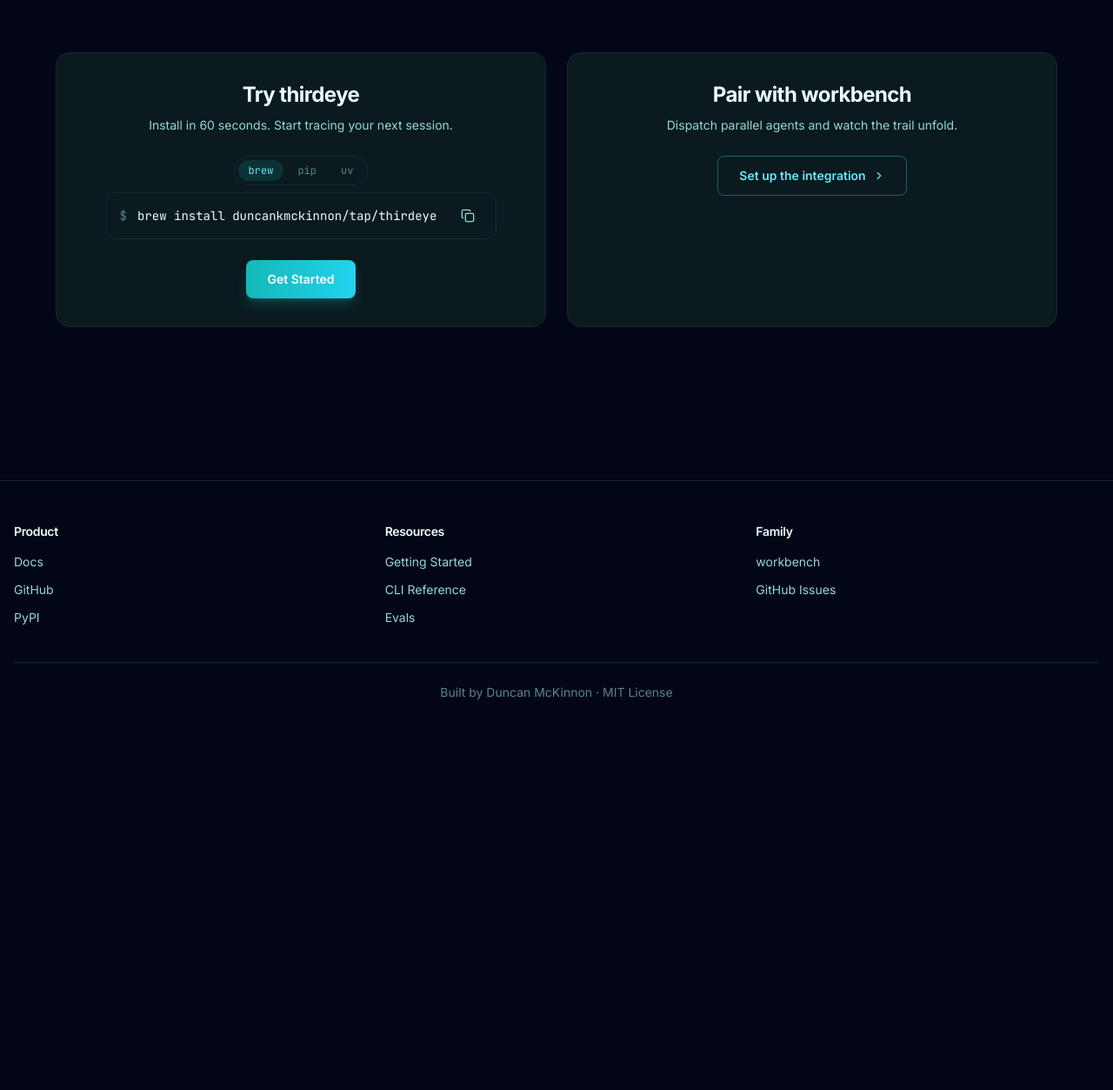
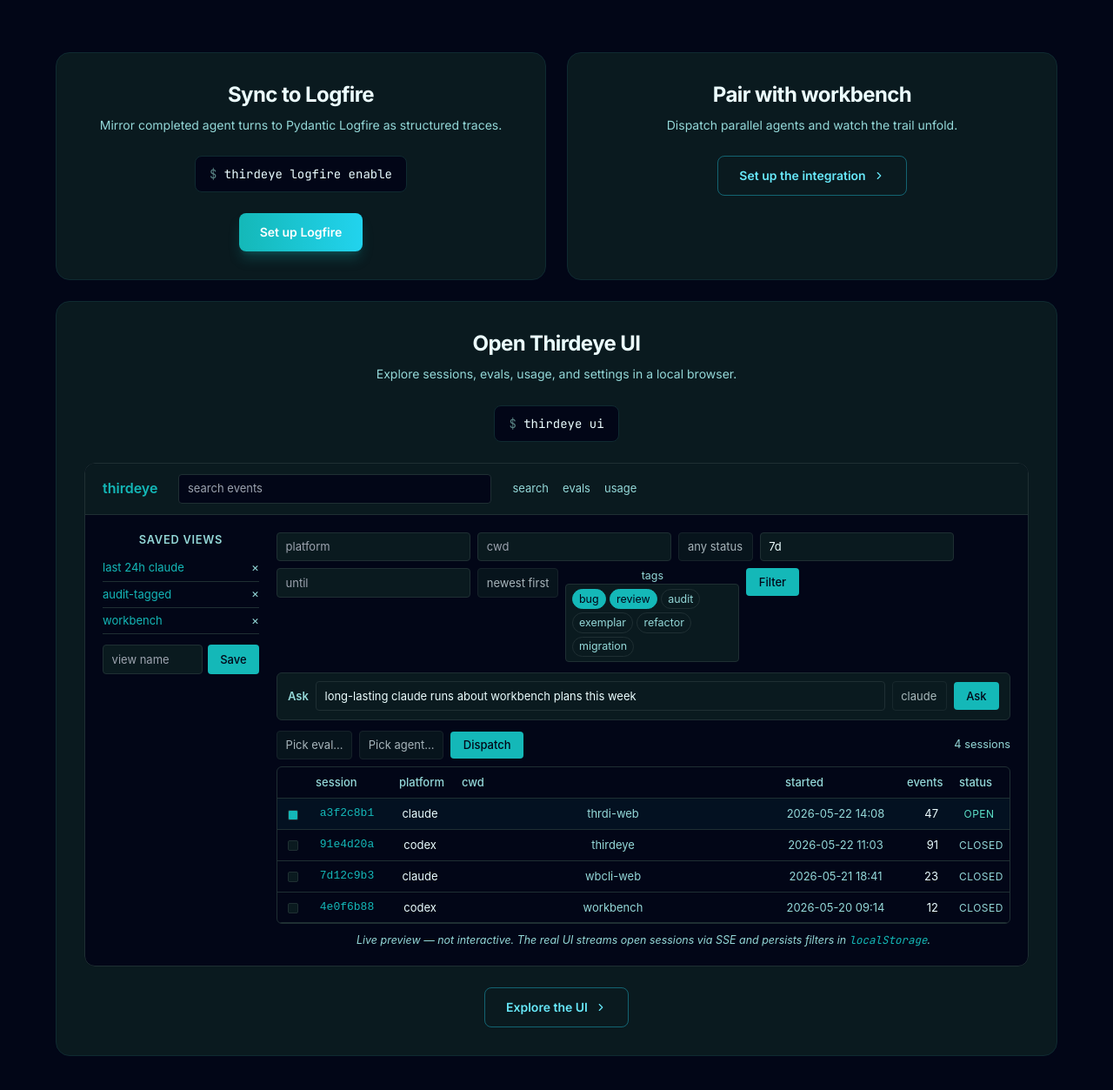
Before and after one commit to duncankmckinnon/thrdi-web, a Next.js app: page / in a window 1280 px wide. Shown: the part 4503-5756 px from the top of the page at 87% size. Before the commit the page ends 5357 px from the top, so only its background shows below. Built offline with nearby package versions, Linux system fonts and the light colour scheme; no server answers.

Commit message:
Expand landing page action cards

```diff
--- a/components/landing/cta-footer.tsx
+++ b/components/landing/cta-footer.tsx
@@ -1,5 +1,14 @@
 import Link from "next/link";
-import { InstallCommand } from "@/components/landing/install-command";
+import { UIPreview } from "@/components/docs/ui-preview";
+
+function Command({ children }: { children: string }) {
+  return (
+    <div className="mt-6 max-w-full overflow-x-auto rounded-lg border border-brand-bg-tertiary bg-brand-bg-primary px-4 py-2.5 text-left font-mono text-sm">
+      <span className="text-brand-text-muted">$ </span>
+      <span className="whitespace-nowrap text-brand-text-primary">{children}</span>
+    </div>
+  );
+}
 
 export function CtaFooter() {
   return (
@@ -8,22 +17,20 @@
       <div className="absolute inset-0 -z-10 bg-gradient-to-t from-brand-bg-primary via-brand-bg-secondary to-brand-bg-primary" />
 
       <div className="mx-auto grid max-w-5xl grid-cols-1 gap-6 md:grid-cols-2 xl:max-w-6xl">
-        {/* Card 1 — Try thirdeye */}
+        {/* Card 1 — Sync to Logfire */}
         <div className="flex flex-col items-center rounded-2xl border border-brand-bg-tertiary bg-brand-bg-secondary p-8 text-center">
           <h3 className="text-2xl font-bold text-brand-text-primary">
-            Try thirdeye
+            Sync to Logfire
           </h3>
           <p className="mt-2 text-sm leading-relaxed text-brand-text-secondary">
-            Install in 60 seconds. Start tracing your next session.
+            Mirror completed agent turns to Pydantic Logfire as structured traces.
           </p>
-          <div className="mt-6 flex w-full justify-center">
-            <InstallCommand size="sm" />
-          </div>
+          <Command>thirdeye logfire enable</Command>
           <Link
-            href="/docs/getting-started"
+            href="/docs/logfire"
             className="mt-6 rounded-lg bg-gradient-to-r from-brand-accent-primary to-brand-accent-secondary px-6 py-3 text-sm font-semibold text-white shadow-lg shadow-brand-accent-primary/25 transition-all hover:shadow-brand-accent-primary/40 hover:brightness-110"
           >
-            Get Started
+            Set up Logfire
           </Link>
         </div>
 
@@ -56,6 +63,40 @@
             </svg>
           </Link>
         </div>
+
+        {/* Card 3 — Open the UI */}
+        <div className="flex flex-col items-center overflow-hidden rounded-2xl border border-brand-bg-tertiary bg-brand-bg-secondary p-8 text-center md:col-span-2">
+          <h3 className="text-2xl font-bold text-brand-text-primary">
+            Open Thirdeye UI
+          </h3>
+          <p className="mt-2 text-sm leading-relaxed text-brand-text-secondary">
+            Explore sessions, evals, usage, and settings in a local browser.
+          </p>
+          <Command>thirdeye ui</Command>
+          <div className="mt-6 w-full overflow-x-auto rounded-xl [&>div]:!m-0 [&>div]:min-w-[720px]">
+            <UIPreview />
+          </div>
+          <Link
+            href="/docs/ui"
+            className="mt-6 inline-flex items-center gap-2 rounded-lg border border-brand-accent-secondary/40 px-6 py-3 text-sm font-semibold text-brand-accent-tertiary transition-colors hover:border-brand-accent-secondary hover:bg-brand-accent-secondary/10"
+          >
+            Explore the UI
+            <svg
+              xmlns="http://www.w3.org/2000/svg"
+              width="14"
+              height="14"
+              viewBox="0 0 24 24"
+              fill="none"
+              stroke="currentColor"
+              strokeWidth="2"
+              strokeLinecap="round"
+              strokeLinejoin="round"
+              aria-hidden="true"
+            >
+              <path d="m9 18 6-6-6-6" />
+            </svg>
+          </Link>
+        </div>
       </div>
     </section>
   );
```
Also changed, not shown: 1 other file (tests, documents, lock files or other folders).
